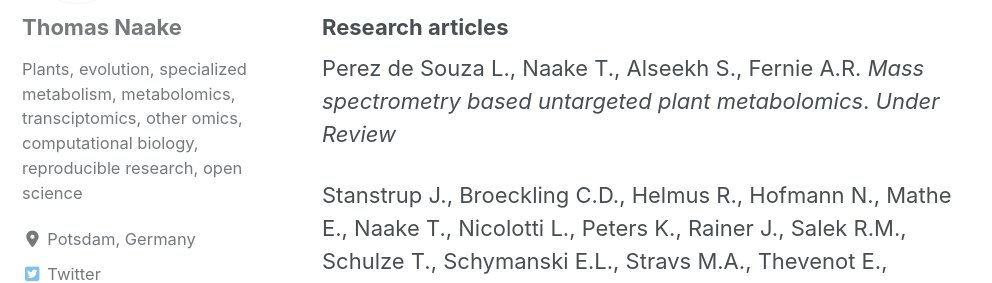
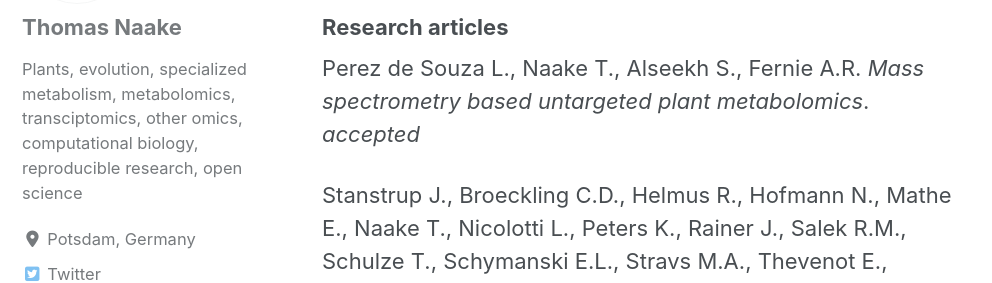
Before and after one commit to tnaake/tnaake.github.io, a Jekyll site: the page built from _pages/about.md, in a window 1280 px wide and 900 px high, scrolled down 631 px. Shown: the part 172-455 px from the top of the window, without its empty margins (0-992 px from the left). Built offline with Jekyll 4.4.1, drawn with Linux system fonts in a browser that asks for light colours; cached includes are drawn as plain includes; nearby versions of some CDN libraries.

Commit message:
update publications

```diff
--- a/_pages/about.md
+++ b/_pages/about.md
@@ -32,7 +32,7 @@ research projects focus on plant metabolomics and transcriptomics.
 
 ### Research articles
 Perez de Souza L., Naake T., Alseekh S., Fernie A.R.
-*Mass spectrometry based untargeted plant metabolomics*. *Under Review*
+*Mass spectrometry based untargeted plant metabolomics*. *accepted*
 
 Stanstrup J., Broeckling C.D., Helmus R., Hofmann N., Mathe E., Naake T.,
 Nicolotti L., Peters K., Rainer J., Salek R.M., Schulze T., Schymanski E.L.,
```
